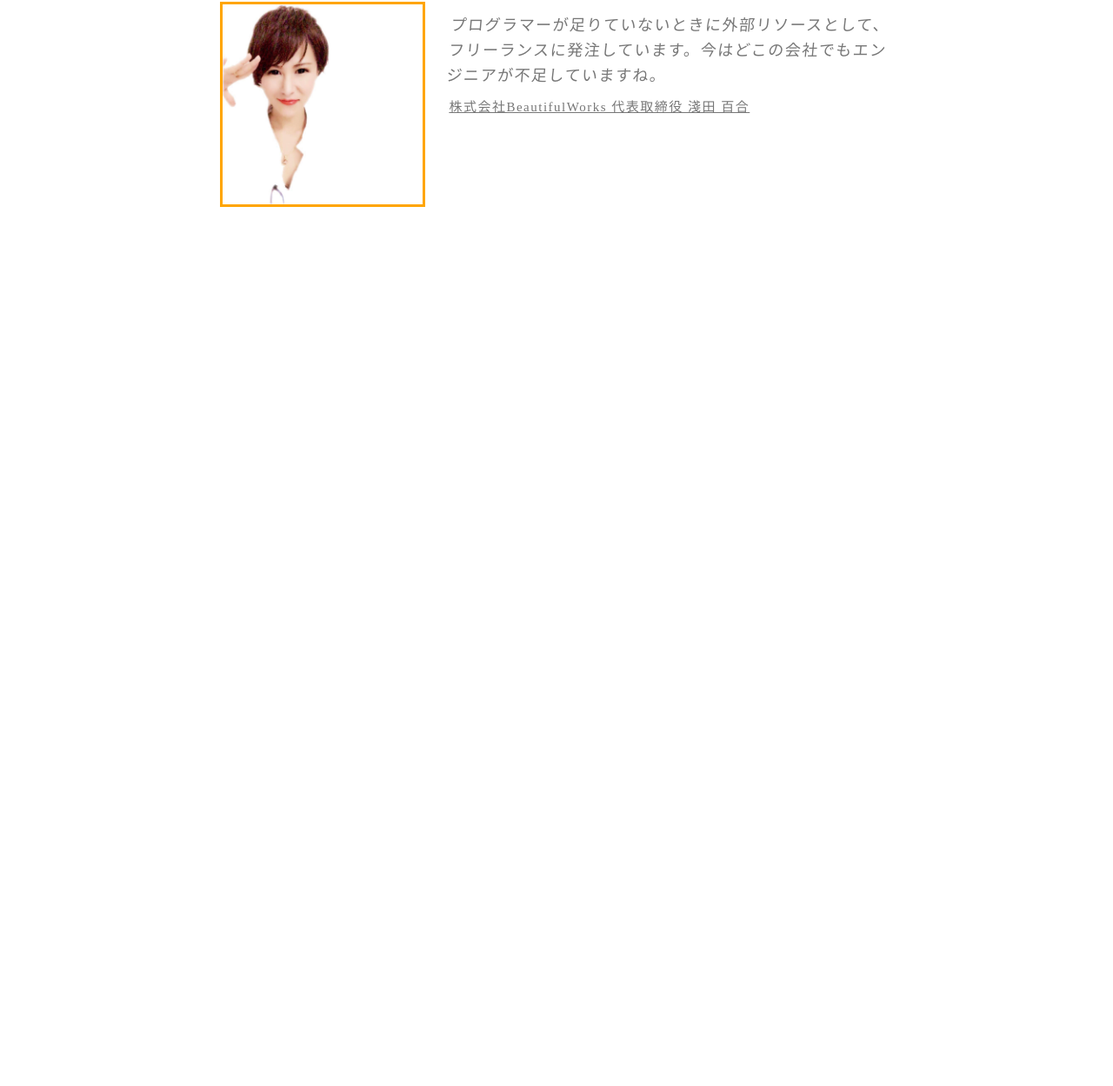
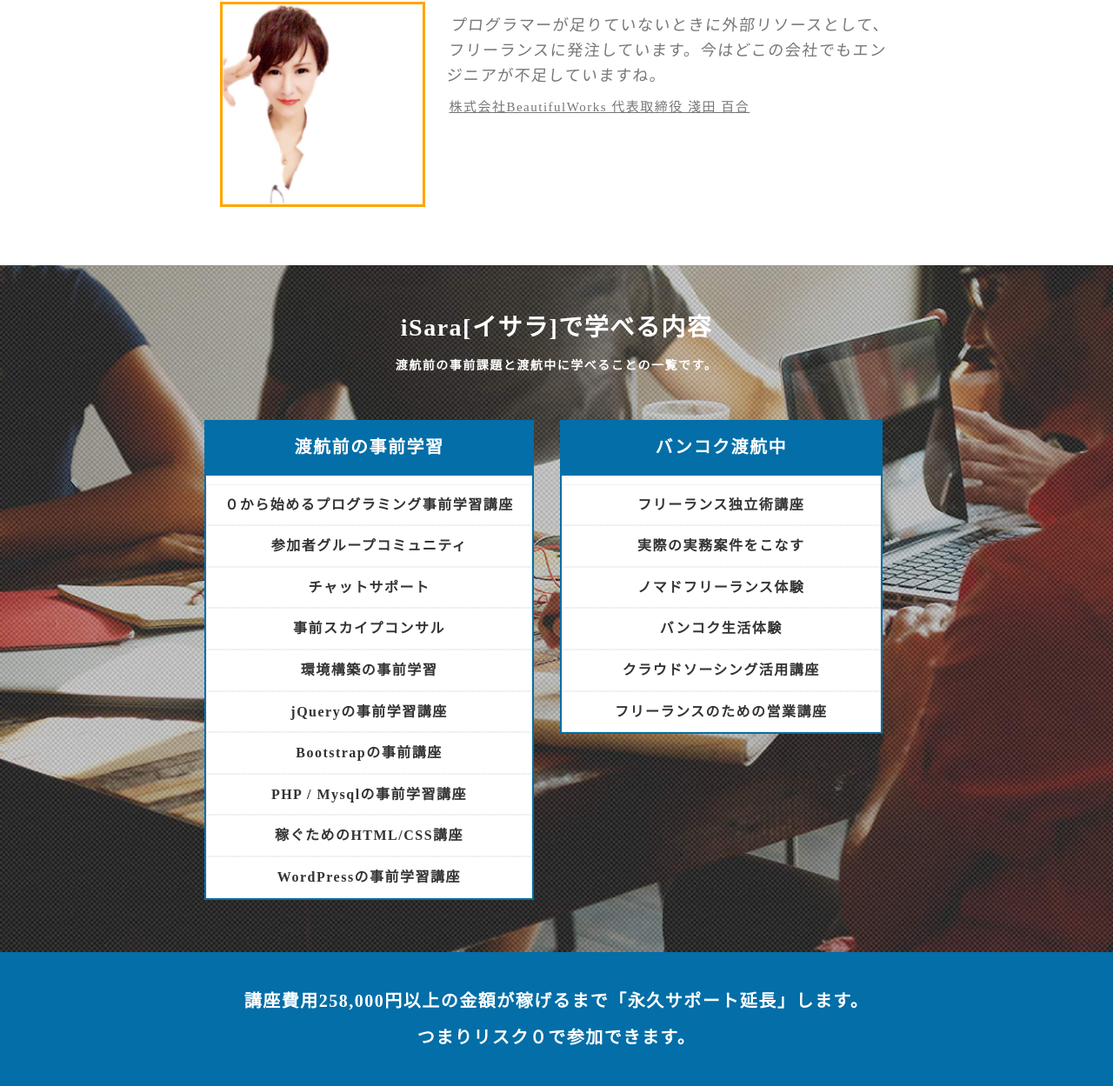
Before and after one commit to YunaSuzuki/iSara, a website: page index.html in a window 1280 px wide. Shown: the part 6371-7620 px from the top of the page at 87% size. Before the commit the page ends 6676 px from the top, so only its background shows below. Drawn offline with Linux system fonts and the light colour scheme.

Commit message:
Learning-contents, blue-bg(self)

```diff
--- a/index.html
+++ b/index.html
@@ -271,6 +271,44 @@
             </div>
         </div>
     </div>
+    <div class="learning-contents">
+        <p class="text-l">
+            iSara[イサラ]で学べる内容
+        </p>
+        <p class="text-s bold">渡航前の事前課題と渡航中に学べることの一覧です。</p>
+        <div class="wrap contents-box">
+            <div class="contents">
+                <p class="text-m">渡航前の事前学習</p>
+                <ul class="learning__list">
+                    <li>０から始めるプログラミング事前学習講座</li>
+                    <li>参加者グループコミュニティ</li>
+                    <li>チャットサポート</li>
+                    <li>事前スカイプコンサル</li>
+                    <li>環境構築の事前学習</li>
+                    <li>jQueryの事前学習講座</li>
+                    <li>Bootstrapの事前講座</li>
+                    <li>PHP / Mysqlの事前学習講座</li>
+                    <li>稼ぐためのHTML/CSS講座</li>
+                    <li>WordPressの事前学習講座</li>
+                </ul>
+            </div>
+            <div class="contents">
+                <p class="text-m">バンコク渡航中</p>
+                <ul class="learning__list">
+                    <li>フリーランス独立術講座</li>
+                    <li>実際の実務案件をこなす</li>
+                    <li>ノマドフリーランス体験</li>
+                    <li>バンコク生活体験</li>
+                    <li>クラウドソーシング活用講座</li>
+                    <li>フリーランスのための営業講座</li>
+                </ul>
+            </div>
+        </div>
+    </div>
+    <div class="blue-bg">
+        <p class="text-m">講座費用258,000円以上の金額が稼げるまで「永久サポート延長」します。</p>
+        <p class="text-m">つまりリスク０で参加できます。</p>
+    </div>
     <!-- </main> -->
 </body>
 </html>
--- a/sass/base/_base.scss
+++ b/sass/base/_base.scss
@@ -17,6 +17,7 @@ p{
 ul{
     margin: 0;
     padding: 0;
+    list-style: none;
 }
 
 .btn-group-vertical>.btn-group:after, .btn-toolbar:after, .clearfix:after, .container-fluid:after, .container:after, .dl-horizontal dd:after, .form-horizontal .form-group:after, .modal-footer:after, .modal-header:after, .nav:after, .navbar-collapse:after, .navbar-header:after, .navbar:after, .pager:after, .panel-body:after, .row:after {
--- a/sass/layout/_about.scss
+++ b/sass/layout/_about.scss
@@ -350,6 +350,54 @@
     }
 }
 
+//iSaraで学べる内容
+.learning-contents{
+    padding: 50px 0 60px;
+    text-align: center;
+    color: #fff;
+    background-image: url(../img/classbg.jpg);
+    background-size: cover;
+    background-position: center;
+    background-repeat: no-repeat;
+
+    .contents-box{
+        margin-top: 50px;
+    }
+
+    .contents{
+        min-width: 371px;
+        margin-right: 30px;
+
+        p{
+            padding: 15px 0;
+            margin-bottom: 0;
+            background-color: #036EA8;
+        }
+
+        ul{
+            padding-top: 10px;
+            background-color: #fff;
+            border: solid 2px #036EA8;
+
+            li{
+                padding: 10px 20px;
+                color: #333;
+                font-size: 16px;
+                font-weight: bold;
+                border: 1px dotted #e5e5e5;
+            }
+        }
+    }
+
+}
+
+.blue-bg{
+    padding: 40px 0 30px;
+    background-color: #036EA7;
+    color: #fff;
+    text-align: center;
+}
+
 .wrap{
     display: flex;
     justify-content: center;
```
Also changed, not shown: css/style.css, img/classbg.jpg (added).
